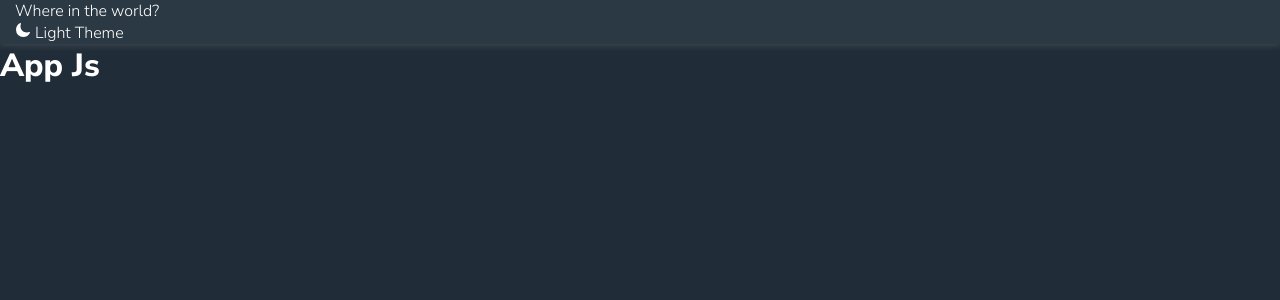
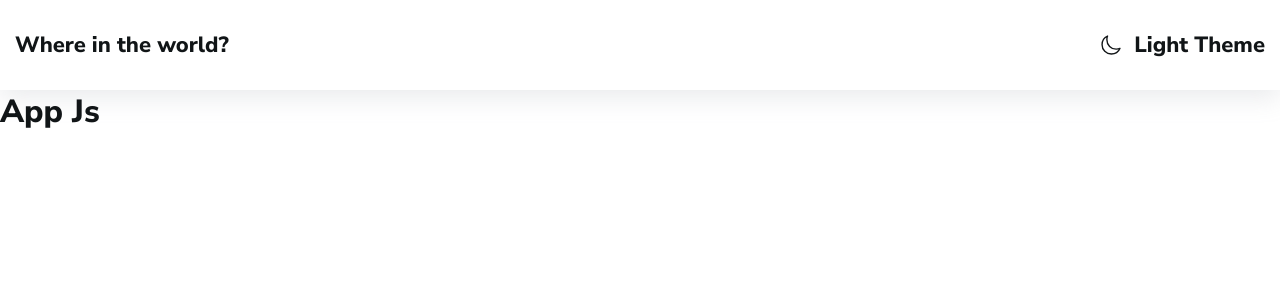
Before and after one commit to ivanFedak/country, a React (Create React App) app: page / in a window 1280 px wide. Shown: the top 300 px of the page. Built offline with nearby package versions, Linux system fonts and the light colour scheme.

Commit message:
headerReady

```diff
--- a/public/index.html
+++ b/public/index.html
@@ -9,7 +9,7 @@
     <!-- Connent css library -->
     <title>React App</title>
   </head>
-  <body data-theme="dark">
+  <body>
 
     <noscript>You need to enable JavaScript to run this app.</noscript>
     <div id="root"></div>
--- a/src/_index.css
+++ b/src/_index.css
@@ -62,7 +62,8 @@ ul li {
 a {
   text-decoration: none;
   outline: none;
-  color: unset; }
+  color: var(--main-color);
+}
 
 input {
   outline: none;
--- a/src/components/Header.jsx
+++ b/src/components/Header.jsx
@@ -1,4 +1,5 @@
 
+import {useState,useEffect} from 'react';
 import styled from 'styled-components';
 import Container from './Container';
 import {IoMoon,IoMoonOutline} from 'react-icons/io5'
@@ -6,13 +7,22 @@ import {IoMoon,IoMoonOutline} from 'react-icons/io5'
 
 const Header = (props) => {
 
+    const [theme, setTheme] = useState('light');
+
+    const toggleTheme = () => setTheme(theme === 'light' ? 'dark' : 'light');
+
+    useEffect(()=>{
+        document.body.setAttribute('data-theme', theme);
+    },[theme])
+
     return(
         <HeaderEl>
             <Container>
                 <Wrapper>
                     <Title>Where in the world?</Title>
-                    <ModeSwitcher>
-                        <IoMoon/> Light Theme
+                    <ModeSwitcher onClick={toggleTheme}>
+                        {theme === 'light' ? <IoMoonOutline/> : <IoMoon/> }
+                        <span>{theme} Theme</span>
                     </ModeSwitcher>
                 </Wrapper>
             </Container>
@@ -20,15 +30,39 @@ const Header = (props) => {
     )
 }
 
+export default Header;
 
-export default Header;
 
 const HeaderEl = styled.header`
     box-shadow: var(--box-shadow);
     background-color: var(--ui-base);
 `;
-const Wrapper = styled.div``;
+const Wrapper = styled.div`
+    display: flex;
+    justify-content: space-between;
+    align-items: center;
+    padding: 30px 0;
+    font-size: 22px;
+    @media (max-width: 767.98px){
+        font-size: 18px
+    }
+    @media (max-width: 479.98px){
+        font-size: 15px
+    }
+`;
 const Title = styled.a.attrs({
     href: '/'
-})``;
-const ModeSwitcher = styled.div``;
+})`
+    font-weight: var(--fw-bold);
+`;
+const ModeSwitcher = styled.div`
+    display: flex;
+    align-items: center;
+    color: var(--main-color);
+    cursor: pointer;
+    font-weight: var(--fw-bold);
+    text-transform: capitalize;
+    span{
+        margin-left: 0.75rem
+    }
+`;
```
